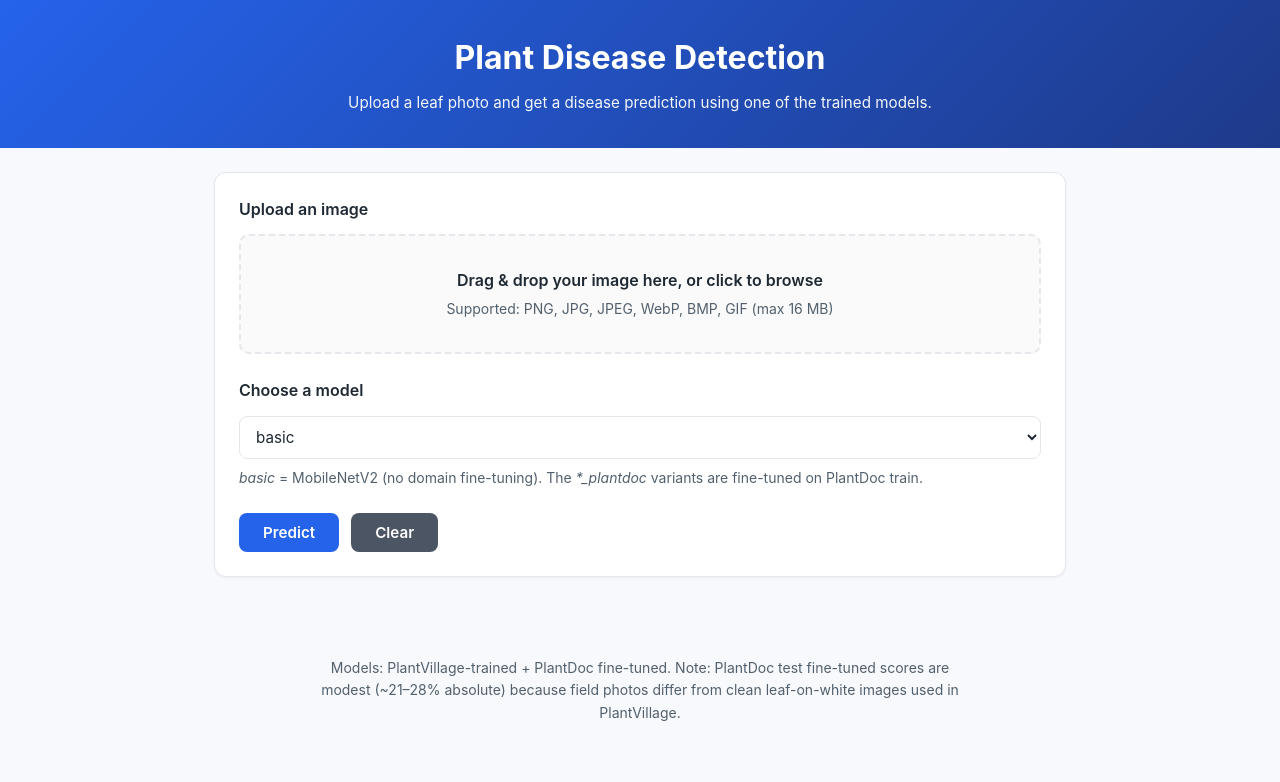
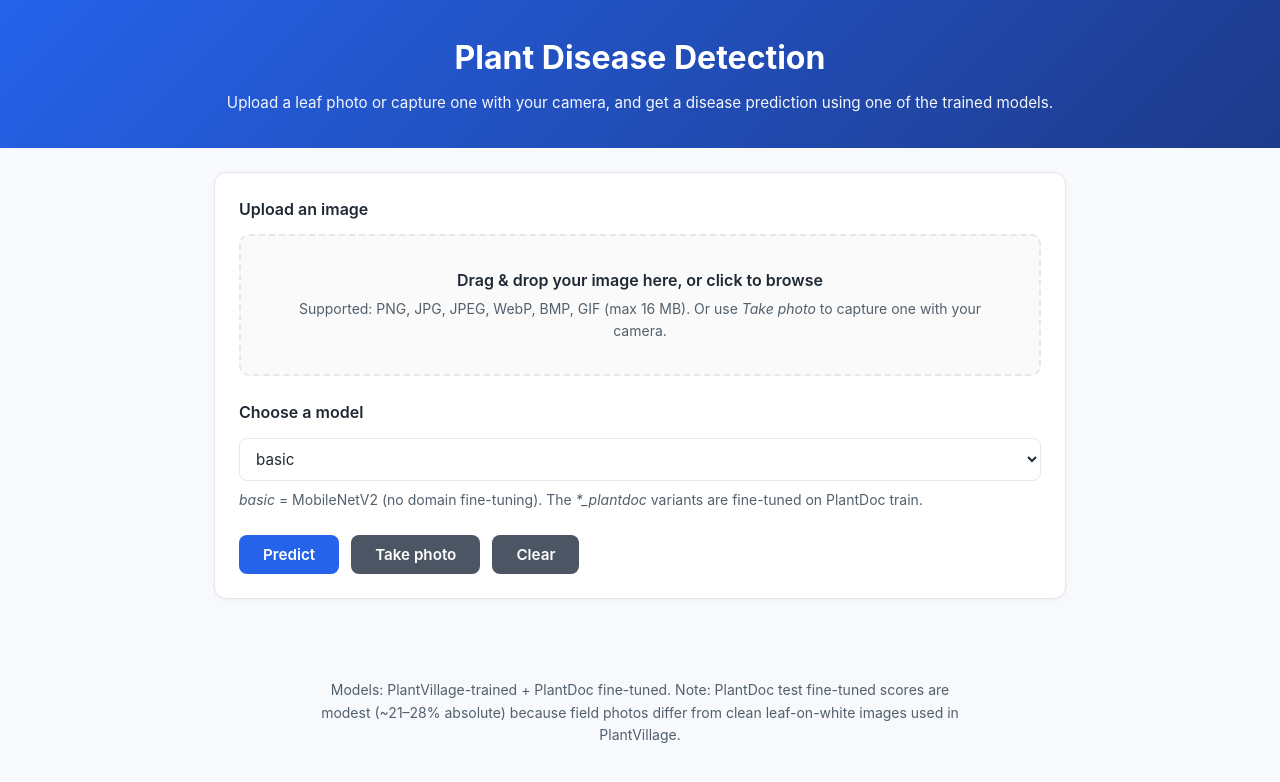
Before and after one commit to sathyasaravana012-sssm/college-project, a Flask app: page / in a window 1280 px wide. Shown: the top 782 px of the page. Run offline with Flask 3, Linux system fonts and the light colour scheme; parts of the project's set-up code (start-up, migrations or seed data) failed here and were passed over.

Commit message:
Add camera capture to the web app
Adds a Take photo button backed by a dedicated capture=environment input.
The input carries no name attribute, so the form still posts a single image
field; main.js copies the captured file into the main input via DataTransfer,
with a name-swap fallback for Safari before 14.1. Clear and remove now reset
the camera input too.

Also repairs README.md, which had ASCII control characters where backticks
and path names belonged, and adds a .hidden utility rule that main.js was
already toggling but no stylesheet defined.

```diff
--- a/static/css/style.css
+++ b/static/css/style.css
@@ -126,6 +126,13 @@ label {
   left: 0;
   opacity: 0;
   cursor: pointer;
+}
+
+/* Utility for elements JS hides: the dropzone placeholder text and the
+   offscreen camera input. Without this rule the "hidden" class did nothing
+   and the placeholder stayed visible under the preview. */
+.hidden {
+  display: none;
 }
 
 .dropzone-content {
--- a/static/js/main.js
+++ b/static/js/main.js
@@ -6,6 +6,18 @@ const previewImage = document.getElementById("preview-image");
 const removeBtn = document.getElementById("remove-btn");
 const clearBtn = document.getElementById("clear-btn");
 const form = document.getElementById("upload-form");
+const cameraInput = document.getElementById("camera-input");
+const takePhotoBtn = document.getElementById("take-photo-btn");
+
+// If the camera fallback swapped the "image" name onto #camera-input, any
+// normal file pick must take it back, otherwise the pick posts no image field.
+const restorePrimaryInput = () => {
+  if (!fileInput.hasAttribute("name")) {
+    fileInput.setAttribute("name", "image");
+    fileInput.setAttribute("required", "required");
+    cameraInput.removeAttribute("name");
+  }
+};
 
 const setupDropzone = () => {
   dropzone.addEventListener("click", (e) => {
@@ -31,6 +43,7 @@ const setupDropzone = () => {
     dropzone.classList.remove("dragover");
 
     if (e.dataTransfer.files && e.dataTransfer.files.length > 0) {
+      restorePrimaryInput();
       fileInput.files = e.dataTransfer.files;
       handleFileSelect(e.dataTransfer.files[0]);
     }
@@ -38,6 +51,7 @@ const setupDropzone = () => {
 
   fileInput.addEventListener("change", (e) => {
     if (e.target.files && e.target.files.length > 0) {
+      restorePrimaryInput();
       handleFileSelect(e.target.files[0]);
     }
   });
@@ -55,8 +69,55 @@ const handleFileSelect = (file) => {
   reader.readAsDataURL(file);
 };
 
+// Hands the captured file to the real #image input so /predict keeps seeing a
+// single "image" field. The camera input carries no name for the same reason.
+const attachCameraFile = (file) => {
+  if (!file) return;
+
+  if (typeof DataTransfer === "function") {
+    const dt = new DataTransfer();
+    dt.items.add(file);
+    fileInput.files = dt.files;
+    console.info("camera capture attached via DataTransfer");
+  } else {
+    // Safari < 14.1 cannot assign to input.files. Post the capture from the
+    // camera input instead: move the name onto it and relax #image, which has
+    // no file and would otherwise block submit.
+    fileInput.removeAttribute("name");
+    fileInput.removeAttribute("required");
+    cameraInput.setAttribute("name", "image");
+    console.warn("DataTransfer unavailable; posting from the camera input");
+  }
+
+  handleFileSelect(file);
+};
+
+let cameraOpening = false;
+
+if (cameraInput && takePhotoBtn) {
+  takePhotoBtn.addEventListener("click", (e) => {
+    e.preventDefault();
+    if (cameraOpening) return;
+    cameraOpening = true;
+    setTimeout(() => (cameraOpening = false), 1000);
+    cameraInput.click();
+  });
+
+  cameraInput.addEventListener("change", (e) => {
+    if (e.target.files && e.target.files.length > 0) {
+      attachCameraFile(e.target.files[0]);
+    }
+  });
+}
+
 const clearPreview = () => {
   fileInput.value = "";
+  if (cameraInput) cameraInput.value = "";
+  if (!fileInput.hasAttribute("name")) {
+    fileInput.setAttribute("name", "image");
+    cameraInput.removeAttribute("name");
+  }
+  fileInput.setAttribute("required", "required");
   previewImage.src = "";
   dropzoneContent.classList.remove("hidden");
   preview.classList.add("hidden");
--- a/templates/index.html
+++ b/templates/index.html
@@ -12,7 +12,8 @@
   <header class="header">
     <h1>Plant Disease Detection</h1>
     <p class="subtitle">
-      Upload a leaf photo and get a disease prediction using one of the trained models.
+      Upload a leaf photo or capture one with your camera, and get a disease prediction using one of the
+      trained models.
     </p>
   </header>
 
@@ -35,13 +36,17 @@
             <input type="file" id="image" name="image" accept="image/*" required />
             <div class="dropzone-content" id="dropzone-content">
               <p class="dropzone-title">Drag & drop your image here, or click to browse</p>
-              <p class="dropzone-subtitle">Supported: PNG, JPG, JPEG, WebP, BMP, GIF (max 16 MB)</p>
+              <p class="dropzone-subtitle">Supported: PNG, JPG, JPEG, WebP, BMP, GIF (max 16 MB). Or use
+                <em>Take photo</em> to capture one with your camera.</p>
             </div>
             <div class="preview hidden" id="preview">
               <img id="preview-image" alt="Preview" />
               <button type="button" class="remove-btn" id="remove-btn" title="Remove image">×</button>
             </div>
           </div>
+
+          <input type="file" id="camera-input" accept="image/*" capture="environment"
+                 class="hidden" aria-hidden="true" tabindex="-1" />
         </div>
 
         <div class="form-group">
@@ -62,6 +67,7 @@
 
         <div class="actions">
           <button type="submit" class="btn primary">Predict</button>
+          <button type="button" class="btn secondary" id="take-photo-btn">Take photo</button>
           <button type="button" class="btn secondary" id="clear-btn">Clear</button>
         </div>
       </form>
```
Also changed, not shown: README.md.
